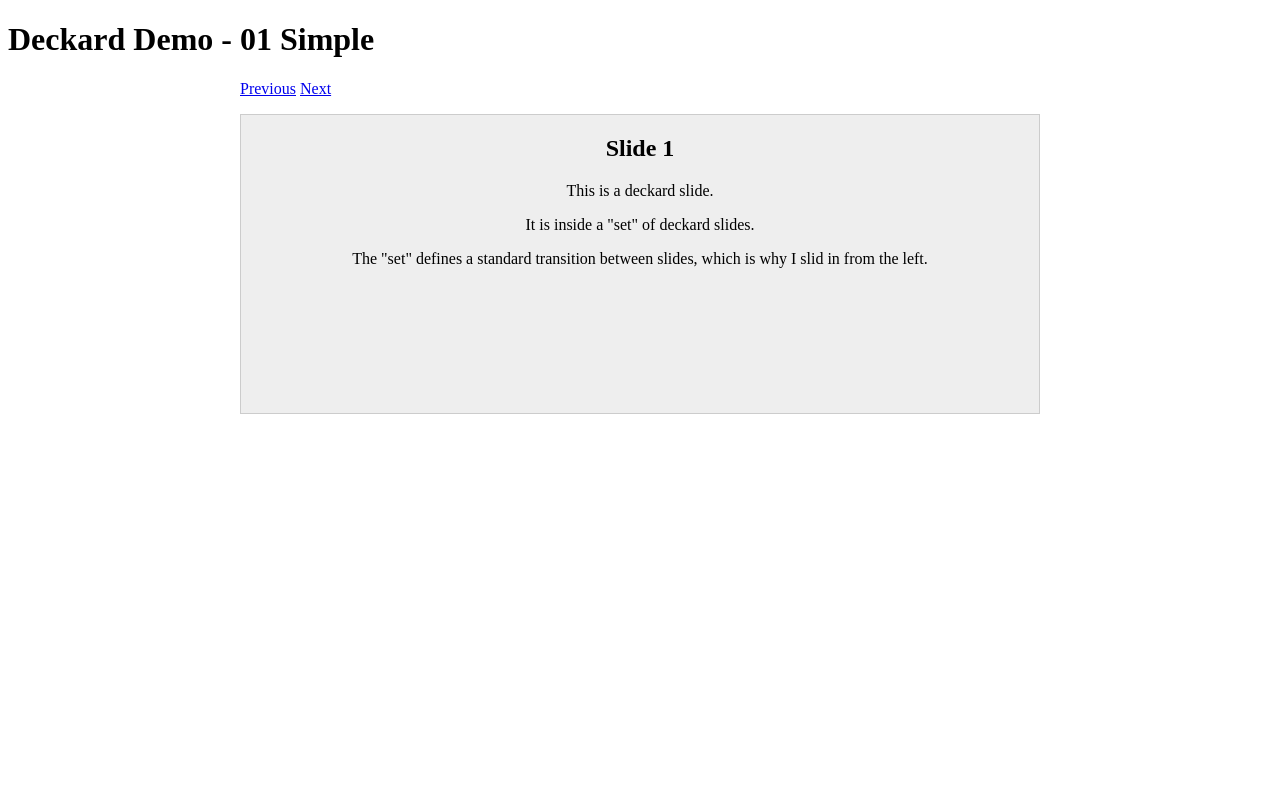
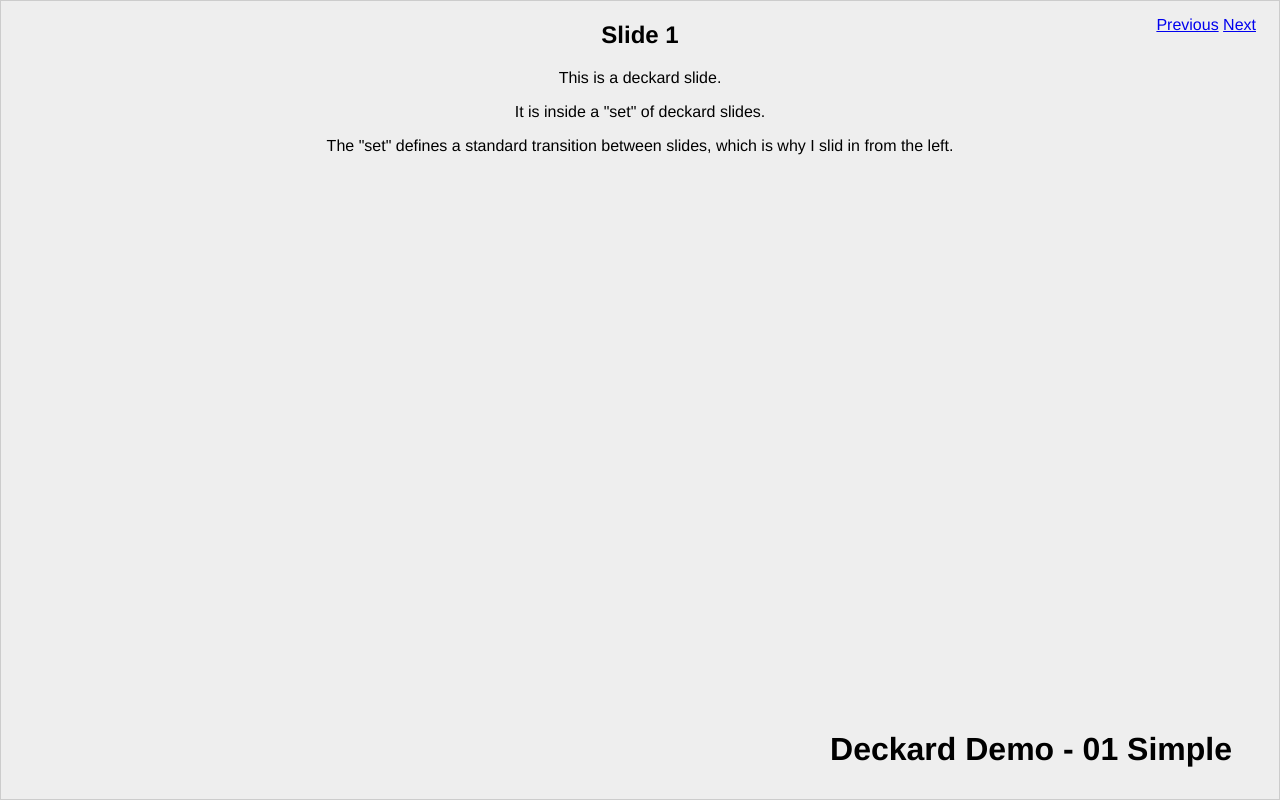
Before and after one commit to pete-otaqui/deckard, a plain HTML site: page demo/01-simple.html in a window 1280 px wide. Drawn offline with Linux system fonts and the light colour scheme.

Commit message:
tightened up demo look and feel, added link to readme, removed some debugging code

```diff
--- a/demo/01-simple.html
+++ b/demo/01-simple.html
@@ -7,8 +7,8 @@
         <link rel="stylesheet" type="text/css" href="demo.css" />
     </head>
     <body>
-        <h1>Deckard Demo - 01 Simple</h1>
-        <div class="container">
+        <h1 class="demo-title">Deckard Demo - 01 Simple</h1>
+
         <div class="deckard-holder" data-deckard-animation="slide">
             <nav class="deckard-controls">
                 <a href="#prev" data-deckard-navigation="previous">Previous</a>
@@ -28,19 +28,19 @@
                         which is why I slid in from the left.
                     </p>
                 </li>
-                    <li class="deckard-item" data-deckard-animation="fall">
+                <li class="deckard-item">
                     <h2>Slide 2</h2>
-                        <p>This is another deckard slide.</p>
-                        <p>
-                            I have a different animation style to the default.
-                        </p>
-                    </li>
-                    <li class="deckard-item">
-                        <h2>Slide 3</h2>
                     <p>This is another deckard slide.</p>
                     <p>
                         It doesn't do much, but uses the same default transition
                         as the first.
+                    </p>
+                </li>
+                <li class="deckard-item" data-deckard-animation="fall">
+                    <h2>Slide 3</h2>
+                    <p>This is another deckard slide.</p>
+                    <p>
+                        I have a different animation style to the default.
                     </p>
                 </li>
                 <li class="deckard-item">
@@ -53,7 +53,6 @@
                 </li>
             </ul>
         </div><!-- .deckard-holder -->
-        </div><!-- .container -->
 
         <script src="../src/web-animations.js"></script>
         <script src="../src/deckard.js"></script>
--- a/demo/demo.css
+++ b/demo/demo.css
@@ -1,12 +1,39 @@
-.container {
-    max-width: 800px;
-    margin: 0 auto;
+
+body {
+    font-family: "Helvetica Neue", HelveticaNeue, Helvetica, Arial, sans-serif;
+    margin: 0;
+    padding: 0;
+}
+html, body {
+    height:100%;
+    margin: 0;
+    padding: 0;
+}
+
+.demo-title {
+    position: fixed;
+    bottom: 0;
+    right: 0;
+    padding: 1em 1.5em;
+    margin: 0;
+    z-index: 3;
+}
+.deckard-controls {
+    position: fixed;
+    right: 0;
+    top: 0;
+    z-index: 3;
+    padding: 1em 1.5em;
+}
+.deckard-holder,
+.deckard-set {
+    height: 100%;
 }
 .deckard-item {
     background-color: #eee;
     border: 1px solid #ccc;
     text-align: center;
-    height: 300px;
+    height: 100%;
 }
 body {
     overflow: hidden;
--- a/src/deckard.js
+++ b/src/deckard.js
@@ -159,7 +159,6 @@
         var anim_fn = D.getAnimationIn(deck, index, direction);
         var anim = anim_fn(slide);
         var player = document.timeline.play(anim);
-        window.player = player;
         player.addEventListener('finish', function(ev) {
             // D.info('finished animateSlideIn', ev);
             deck.navigating = false;
```
Also changed, not shown: README.md. Lines whose indentation alone changed are shown as unchanged.
